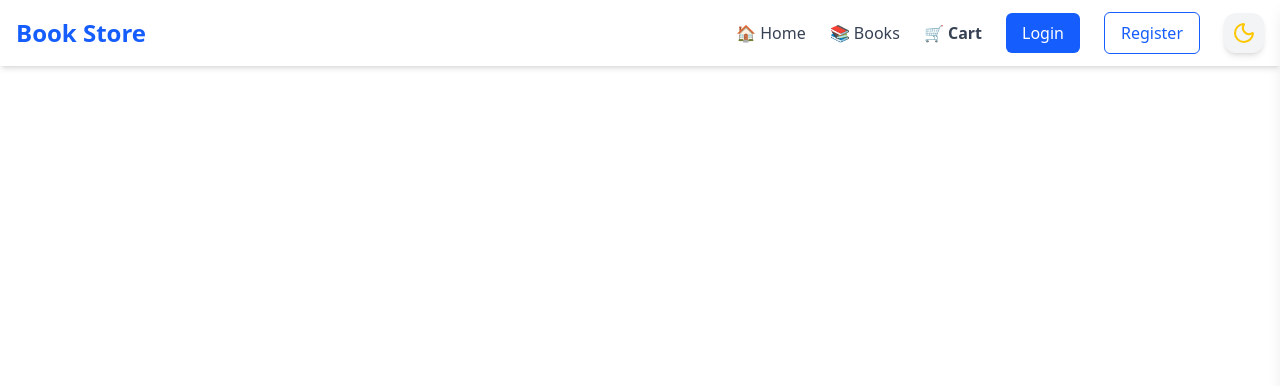
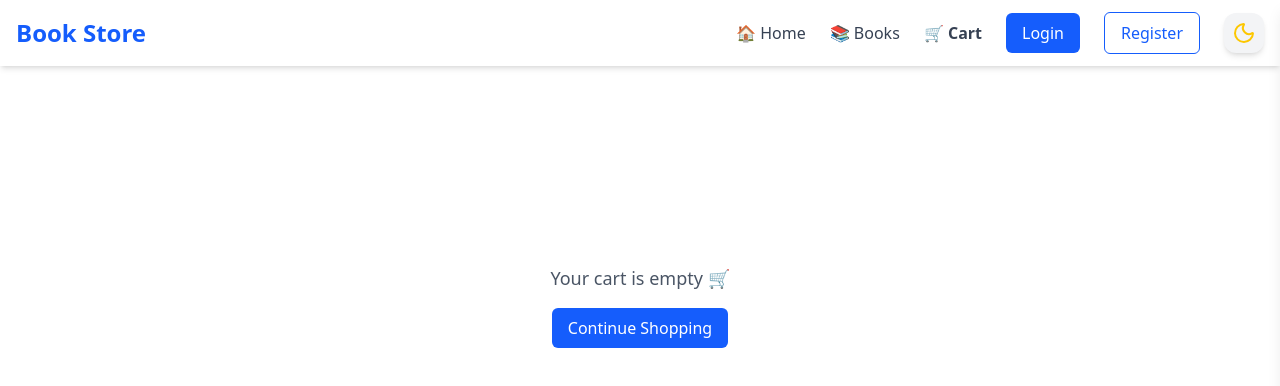
Before and after one commit to kishensjain/Book-Store-MERN, a React app in the folder frontend/: page /cart in a window 1280 px wide. Shown: the top 386 px of the page. Built offline with nearby package versions, Linux system fonts and the light colour scheme; the HTML template or start-up script is replaced by a standard one.

Commit message:
Display empty cart message

```diff
--- a/frontend/src/pages/Cart.tsx
+++ b/frontend/src/pages/Cart.tsx
@@ -1,12 +1,30 @@
+import { Link } from "react-router";
 import { useAppDispatch, useAppSelector } from "../app/hooks"
 
 const Cart = () => {
     const dispatch = useAppDispatch()
-    const cart = useAppSelector((state) => state.cart)
+    const { items } = useAppSelector((state) => state.cart);
+
+    if (items.length === 0) {
+  return (
+    <div className="flex flex-col items-center justify-center min-h-[60vh] text-gray-600 dark:text-gray-300">
+      <p className="text-lg mb-4">Your cart is empty 🛒</p>
+      <Link
+        to="/books"
+        className="px-4 py-2 bg-blue-600 text-white rounded-md hover:bg-blue-700 transition"
+      >
+        Continue Shopping
+      </Link>
+    </div>
+  );
+}
+
   return (
     <div className="max-w-6xl mx-auto p-6">
       <div className="flex flex-col md:flex-row gap-6">
-        {/* {cart} */}
+        {/* {items.map((item) => (
+
+        ))} */}
       </div>
     </div>
   )
--- a/frontend/src/pages/Register.tsx
+++ b/frontend/src/pages/Register.tsx
@@ -26,7 +26,7 @@ const Register = () => {
   };
 
   useEffect(() => {
-    console.log("Current user: ", user)
+    // console.log("Current user: ", user)
     if (user) {
       navigate("/"); // redirect after successful registration
     }
```
Also changed, not shown: frontend/src/features/cart/cartSlice.ts (+12 -13 lines).
